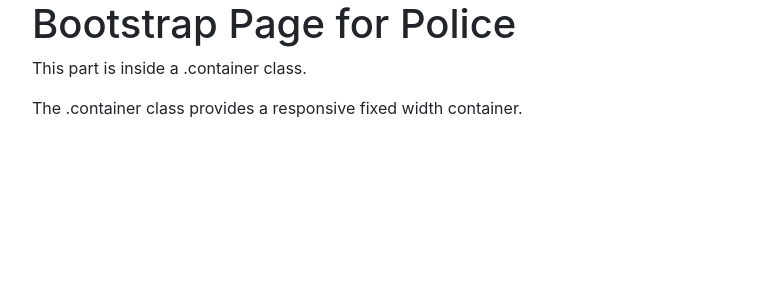
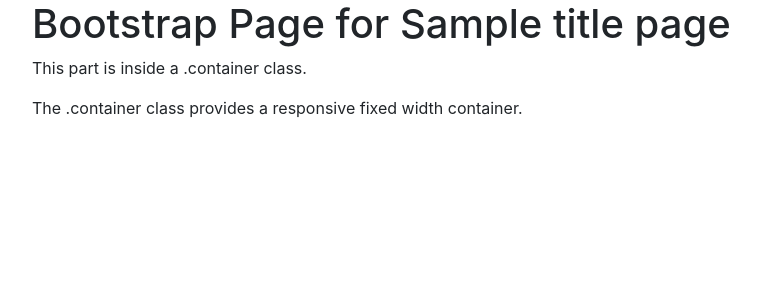
Before and after one commit to PavelMinenkov/driver-licence-web, a Django app: template app/templates/index.police.html in a window 1280 px wide. Shown: the top 300 px of the page, without its empty margins (53-813 px from the left). Run offline with Django 4.2, Linux system fonts and the light colour scheme; the template is opened without the code that fills it: most values are stand-ins (such as "Sample title", 1, 10 or a date in 2020); some libraries are stand-ins or nearby versions.

Commit message:
refactoring

```diff
--- a/app/insurance/urls.py
+++ b/app/insurance/urls.py
@@ -0,0 +1,7 @@
+from django.urls import path
+
+from .views import index
+
+urlpatterns = [
+    path('', index, name='index')
+]
--- a/app/police/views.py
+++ b/app/police/views.py
@@ -4,5 +4,7 @@
 
 async def index(request):
     template = loader.get_template('index.police.html')
-    context = {}
+    context = {
+        'title': 'Police'
+    }
     return HttpResponse(template.render(context, request))
--- a/app/settings/urls.py
+++ b/app/settings/urls.py
@@ -18,5 +18,6 @@
 
 urlpatterns = [
     path('police/', include('police.urls')),
+    path('insurance/', include('insurance.urls')),
     # path('admin/', admin.site.urls),
 ]
--- a/app/templates/index.police.html
+++ b/app/templates/index.police.html
@@ -5,14 +5,14 @@
 <html lang="en">
 <head>
     <meta charset="UTF-8">
-    <title>Police</title>
+    <title>{{ title }}</title>
     <link rel="stylesheet" href="{% static "bootstrap.min.css" %}">
     <link rel="stylesheet" href="{% static "jquery-3.4.1.min.js" %}">
 </head>
 <body>
 
   <div class="container">
-      <h1>Bootstrap Page for Police</h1>
+      <h1>Bootstrap Page for {{ title }} page</h1>
       <p>This part is inside a .container class.</p>
       <p>The .container class provides a responsive fixed width container.</p>
   </div>
```
Also changed, not shown: app/insurance/views.py (+9 -2 lines).
